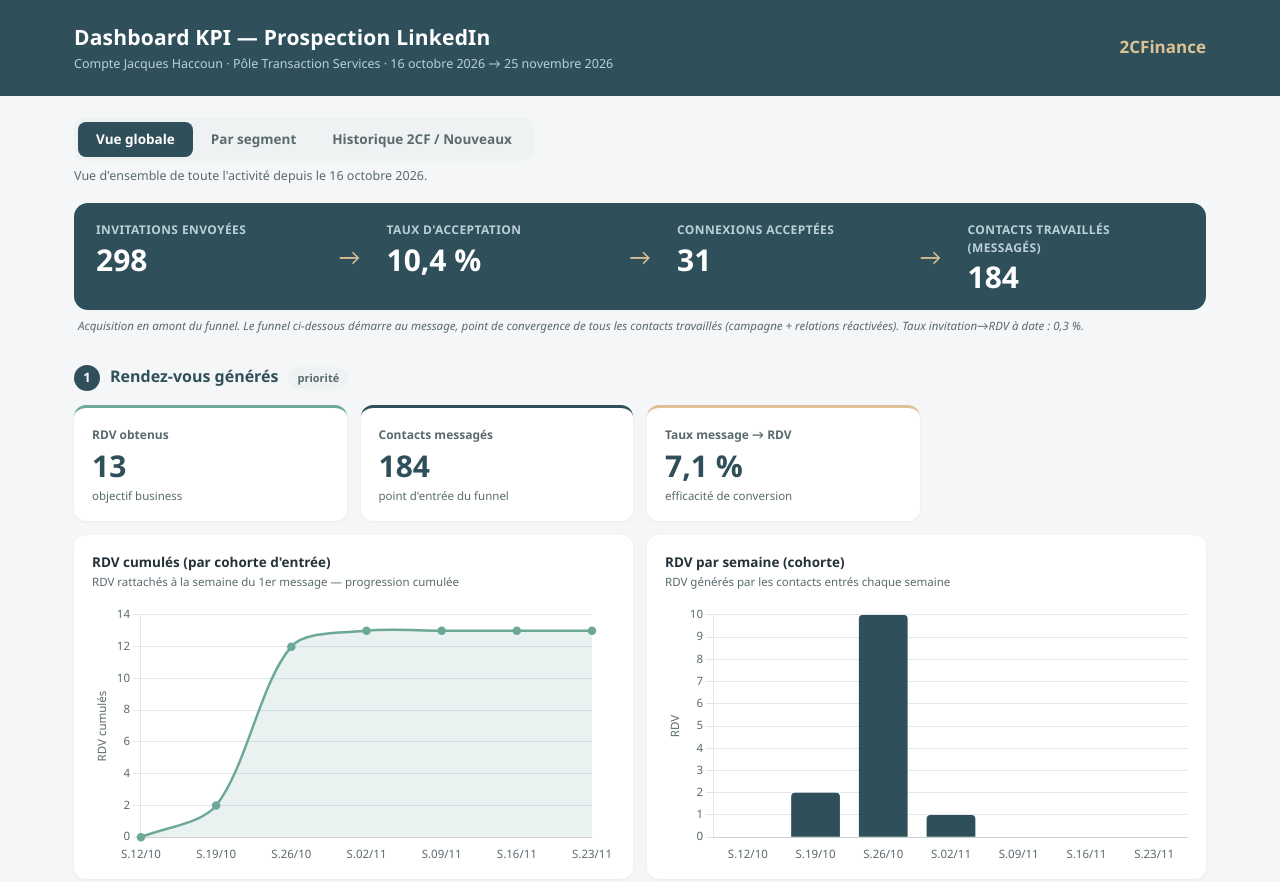
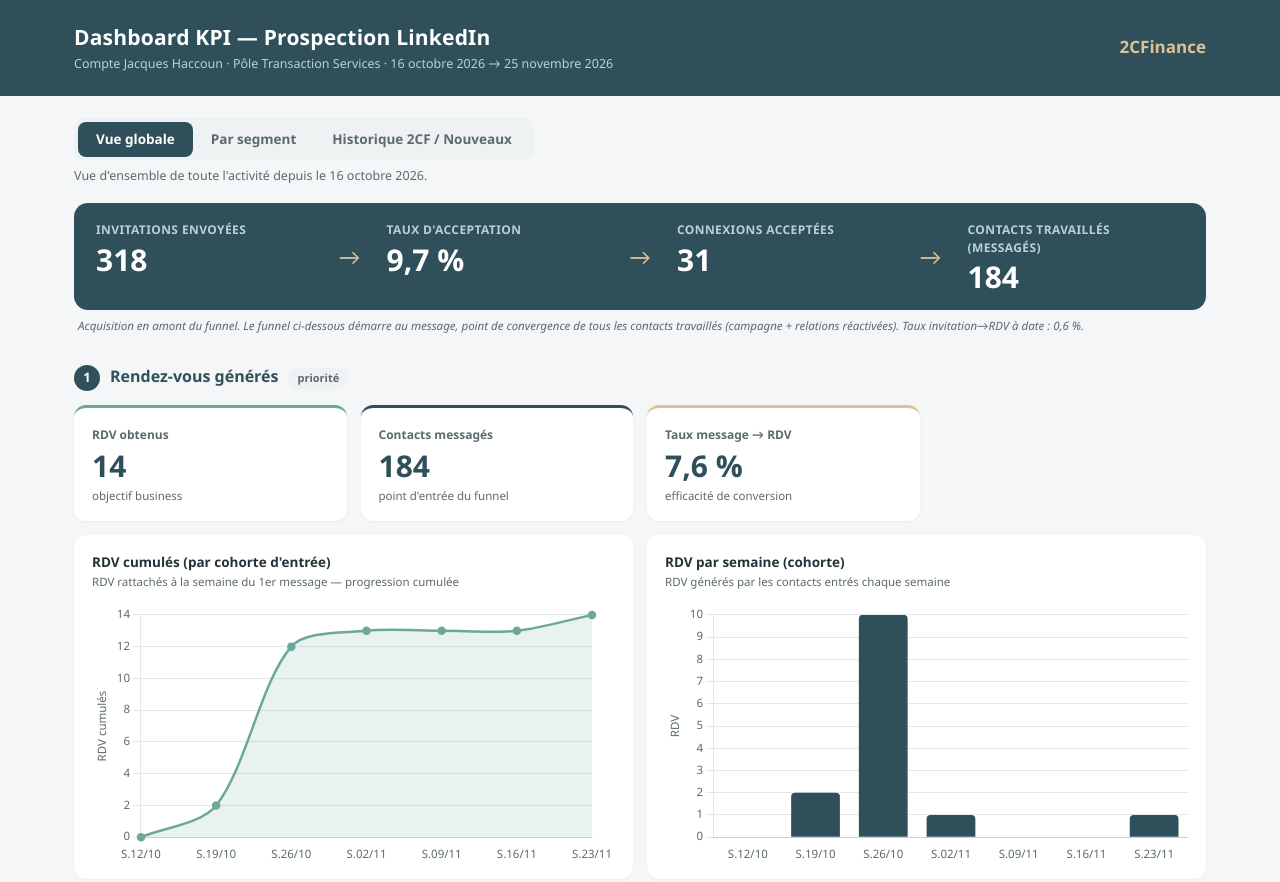
Before and after one commit to tbourdeau-ext2CF/kpi_2CF, a plain HTML site: page index.html in a window 1280 px wide. Shown: the top 882 px of the page. Drawn offline with Linux system fonts and the light colour scheme.

Commit message:
Mise à jour du dashboard · 25/11/2026 19:30

```diff
--- a/index.html
+++ b/index.html
@@ -188,7 +188,7 @@
 </div>
 
 <script>
-const DATA = {"ACQUIS":{"invitations":298,"acceptees":31,"messages":184,"rdvTotal":13,"repondu":37,"rdvInvites":1,"passifOui":34,"passifOuiRdv":2,"passifOuiRep":10,"passifNon":150,"passifNonRdv":11,"passifNonRep":27},"SEGMENTS":[{"name":"PE / Capital-investissement","msg":84,"rep":13,"rdv":6,"wmsg":[0,44,31,1,5,1,2],"wrdv":[0,2,4,0,0,0,0]},{"name":"Venture Capital","msg":74,"rep":14,"rdv":1,"wmsg":[1,32,29,1,3,3,5],"wrdv":[0,0,1,0,0,0,0]},{"name":"Corporate Venture Capital","msg":7,"rep":4,"rdv":1,"wmsg":[0,0,7,0,0,0,0],"wrdv":[0,0,1,0,0,0,0]},{"name":"Family Offices","msg":0,"rep":0,"rdv":0,"wmsg":[0,0,0,0,0,0,0],"wrdv":[0,0,0,0,0,0,0]},{"name":"Fonds publics / semi-publics","msg":0,"rep":0,"rdv":0,"wmsg":[0,0,0,0,0,0,0],"wrdv":[0,0,0,0,0,0,0]},{"name":"Banques d'affaires premium","msg":8,"rep":3,"rdv":3,"wmsg":[0,0,6,2,0,0,0],"wrdv":[0,0,2,1,0,0,0]},{"name":"Conseil M&A régional","msg":10,"rep":2,"rdv":1,"wmsg":[0,1,9,0,0,0,0],"wrdv":[0,0,1,0,0,0,0]},{"name":"Experts-comptables / CAC / Avocats / Notaires","msg":1,"rep":1,"rdv":1,"wmsg":[0,0,1,0,0,0,0],"wrdv":[0,0,1,0,0,0,0]},{"name":"Business Angels","msg":0,"rep":0,"rdv":0,"wmsg":[0,0,0,0,0,0,0],"wrdv":[0,0,0,0,0,0,0]}],"WEEKS":["S.12/10","S.19/10","S.26/10","S.02/11","S.09/11","S.16/11","S.23/11"],"WMSG":[1,77,83,4,8,4,7],"WRDV":[0,2,10,1,0,0,0],"WINV":[3,73,88,20,25,49,40],"PERIODE":{"debut":"16 octobre 2026","fin":"25 novembre 2026","court":"16/10/2026 → 25/11/2026"}};
+const DATA = {"ACQUIS":{"invitations":318,"acceptees":31,"messages":184,"rdvTotal":14,"repondu":37,"rdvInvites":2,"passifOui":34,"passifOuiRdv":2,"passifOuiRep":10,"passifNon":150,"passifNonRdv":12,"passifNonRep":27},"SEGMENTS":[{"name":"PE / Capital-investissement","msg":84,"rep":13,"rdv":6,"wmsg":[0,44,31,1,5,1,2],"wrdv":[0,2,4,0,0,0,0]},{"name":"Venture Capital","msg":74,"rep":14,"rdv":2,"wmsg":[1,32,29,1,3,3,5],"wrdv":[0,0,1,0,0,0,1]},{"name":"Corporate Venture Capital","msg":7,"rep":4,"rdv":1,"wmsg":[0,0,7,0,0,0,0],"wrdv":[0,0,1,0,0,0,0]},{"name":"Family Offices","msg":0,"rep":0,"rdv":0,"wmsg":[0,0,0,0,0,0,0],"wrdv":[0,0,0,0,0,0,0]},{"name":"Fonds publics / semi-publics","msg":0,"rep":0,"rdv":0,"wmsg":[0,0,0,0,0,0,0],"wrdv":[0,0,0,0,0,0,0]},{"name":"Banques d'affaires premium","msg":8,"rep":3,"rdv":3,"wmsg":[0,0,6,2,0,0,0],"wrdv":[0,0,2,1,0,0,0]},{"name":"Conseil M&A régional","msg":10,"rep":2,"rdv":1,"wmsg":[0,1,9,0,0,0,0],"wrdv":[0,0,1,0,0,0,0]},{"name":"Experts-comptables / CAC / Avocats / Notaires","msg":1,"rep":1,"rdv":1,"wmsg":[0,0,1,0,0,0,0],"wrdv":[0,0,1,0,0,0,0]},{"name":"Business Angels","msg":0,"rep":0,"rdv":0,"wmsg":[0,0,0,0,0,0,0],"wrdv":[0,0,0,0,0,0,0]}],"WEEKS":["S.12/10","S.19/10","S.26/10","S.02/11","S.09/11","S.16/11","S.23/11"],"WMSG":[1,77,83,4,8,4,7],"WRDV":[0,2,10,1,0,0,1],"WINV":[3,73,88,20,25,49,60],"PERIODE":{"debut":"16 octobre 2026","fin":"25 novembre 2026","court":"16/10/2026 → 25/11/2026"}};
 
 document.querySelectorAll(".periode-lib").forEach(e=>e.textContent=DATA.PERIODE.debut+" → "+DATA.PERIODE.fin);document.querySelectorAll(".periode-court").forEach(e=>e.textContent=DATA.PERIODE.court);(function(){const n=document.getElementById("ctxNote");if(n&&!n.textContent)n.textContent="Vue d'ensemble de toute l'activité depuis le "+DATA.PERIODE.debut+".";})();
 const ACQUIS=DATA.ACQUIS, SEGMENTS=DATA.SEGMENTS, WEEKS=DATA.WEEKS, WMSG=DATA.WMSG, WRDV=DATA.WRDV;
```
